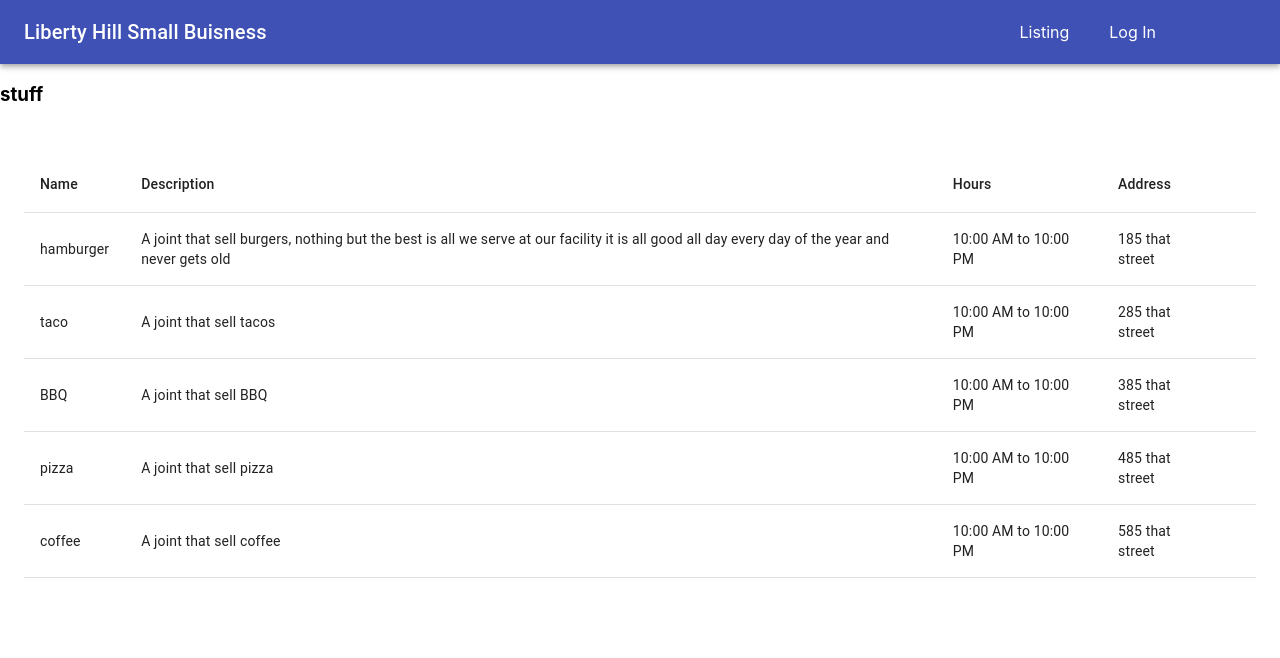
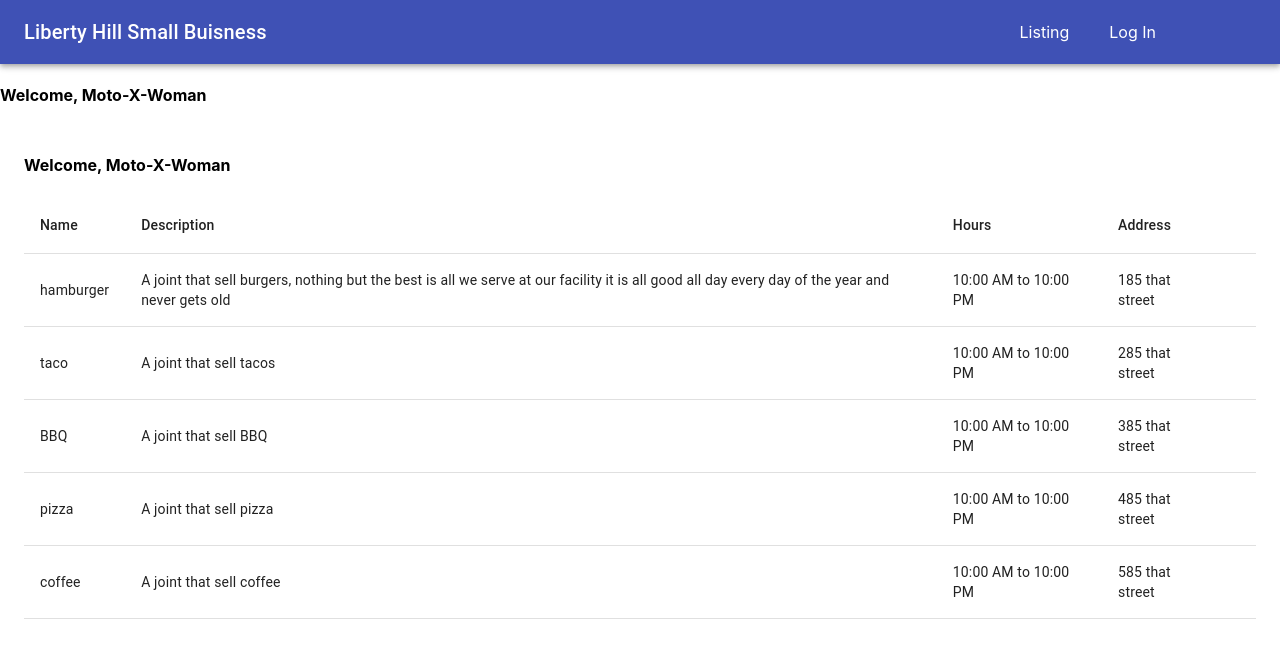
Before and after one commit to MichaelABartlett/capstone-small-buisness, a React (Create React App) app: page / in a window 1280 px wide. Shown: the top 658 px of the page. Built offline with nearby package versions, Linux system fonts and the light colour scheme.

Commit message:
got the props to the LoggedUser component

```diff
--- a/src/Router.js
+++ b/src/Router.js
@@ -6,7 +6,6 @@ import AddNewListing from './containers/AddNewListing'
 import AdminView from './containers/AdminView'
 import BizDetails from './containers/BizDetails'
 import cookie from 'cookie'
-import LoggedUser from './containers/LoggedUser'
 
 const checkAuth = () => {
     const cookies = cookie.parse(document.cookie)
@@ -33,7 +32,6 @@ const Router = () => {
             <Route path="/add-new-listing" component={AddNewListing} />
             <ProtectedRoute path="/admin-view" component={AdminView} />
             <Route path="/singleListing/:id" component={BizDetails} />
-            <Route path="/LoggedUser" component={LoggedUser} />
         </Switch>
     );
 };
--- a/src/components/Listing.js
+++ b/src/components/Listing.js
@@ -10,7 +10,7 @@ import {
 } from '@material-ui/core'
 import DeleteIcon from '@material-ui/icons/Delete'
 import cookie from 'cookie'
-import LoggedUser from './LoggedUser'
+import LoggedUser from '../containers/LoggedUser'
 
 
 const Listing = (props) => {
@@ -34,7 +34,7 @@ const Listing = (props) => {
             <LoggedUser />
             <Container maxWidth="lg" className="car-container">
 
-                {/* <h4>Welcome, {props.user[user.length-1].username}</h4> */}
+                <h4>Welcome, {props.user[user.length-1].username}</h4>
                 <Table>
                     <TableHead>
                         <TableRow>
--- a/src/components/LoggedUser.js
+++ b/src/components/LoggedUser.js
@@ -2,14 +2,14 @@ import React from 'react'
 
 
 
-const LoggedUser = (props) => {
+const LoggedUser = ({user}) => {
 
-    console.log('loggeduser props:', props)
+    console.log('loggeduser props in components:', user)
 
     return(
-        <h3>stuff</h3>
+        // <h3>stuff</h3>
 
-        // <h4>Welcome, {props.user[user.length-1].username}</h4>
+        <h4>Welcome, {user[user.length-1].username}</h4>
     )
 
 }
--- a/src/containers/LoggedUser.js
+++ b/src/containers/LoggedUser.js
@@ -1,5 +1,5 @@
 import { connect } from "react-redux";
-import LoggedUser from "../components/LoggedUser";
+import LoggedUser from "../components/LoggedUser"
 
 const mapStateToProps = (state) => {
     console.log('inside loggeduser component')
```
